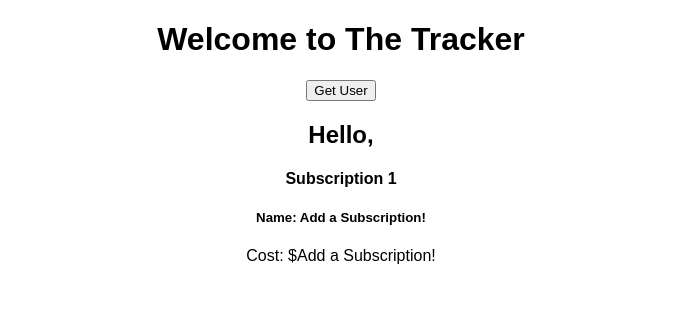
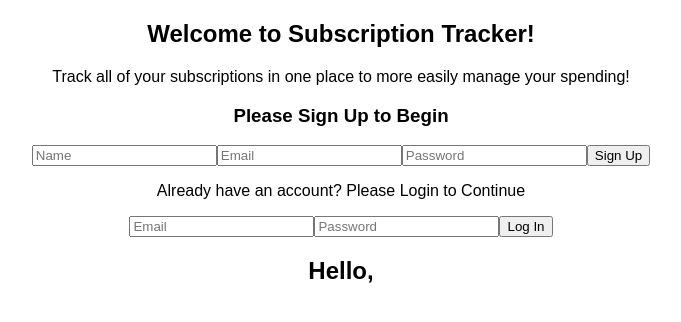
Before and after one commit to ninamutty/subscription-tracker-2, a React (Create React App) app: page / in a window 1280 px wide. Shown: the top 322 px of the page, without its empty margins (299-980 px from the left). Built offline with nearby package versions, Linux system fonts and the light colour scheme.

Commit message:
can create a new user

```diff
--- a/package.json
+++ b/package.json
@@ -7,7 +7,11 @@
   },
   "dependencies": {
     "react": "^15.4.2",
-    "react-dom": "^15.4.2"
+    "react-dom": "^15.4.2",
+    "react-redux": "^5.0.2",
+    "react-router": "^3.0.2",
+    "redux": "^3.6.0",
+    "redux-saga": "^0.14.3"
   },
   "scripts": {
     "start": "react-scripts start",
--- a/src/App.js
+++ b/src/App.js
@@ -1,13 +1,104 @@
 import React, { Component } from 'react';
 import './App.css';
-import User from './components/User'
+import { Link } from 'react-router';
 
 class App extends Component {
+  state = {
+    user: {},
+  }
+
+  parseJSON = (response) => {
+    return response.json();
+  }
+
+  handleNewUserSubmit(event) {
+    event.preventDefault();
+    console.log("In handleSubmit");
+
+    let name = event.target.elements[0].value;
+    let email = event.target.elements[1].value;
+    let password = event.target.elements[2].value;
+    let user = {name: name, email: email, password: password}
+    console.log(user);
+
+    console.log("In createUser");
+    fetch('http://localhost:8080/api/users', {
+      method: 'POST',
+      headers: {
+        'Accept': 'application/json',
+        'Content-Type': 'application/json',
+      },
+      body: JSON.stringify({
+        name: user.name,
+        email: user.email,
+        password: user.password,
+      })
+    }).then( (response) => {
+      return response.json();
+    }).then( (response) => {
+      this.setState({user: response.user})
+    }).catch(function(err) {
+      console.log(err);
+    });
+    // send to home page here
+    // browserHistory.push(path);
+  }
+
+  handleLoginSubmit(event) {
+    event.preventDefault();
+    console.log("In handleLoginSubmit");
+    let email = event.target.elements[0].value;
+    let password = event.target.elements[1].value;
+    let user = {email: email, password: password}
+    console.log(user);
+
+    console.log("In createUser");
+    fetch('http://localhost:8080/login', {
+      method: 'POST',
+      headers: {
+        'Accept': 'application/json',
+        'Content-Type': 'application/json',
+      },
+      body: JSON.stringify({
+        email: user.email,
+        password: user.password,
+      })
+    }).then( (response) => {
+      return response.json();
+    }).then( (response) => {
+      this.setState({user: response.user})
+    }).catch(function(err) {
+      console.log(err);
+    });
+    // send to home page here
+    // browserHistory.push(path);
+  }
+
+
+
   render() {
     return (
-      <div className="App">
-        <h1>Welcome to The Tracker</h1>
-        <User />
+      <div className="main-content App">
+        <h2>Welcome to Subscription Tracker! </h2>
+        <p>Track all of your subscriptions in one place to more easily manage your spending! </p>
+
+        <h3>Please Sign Up to Begin</h3>
+        <form onSubmit={this.handleNewUserSubmit}>
+          <input type="text" placeholder="Name"/>
+          <input type="text" placeholder="Email"/>
+          <input type="text" placeholder="Password"/>
+          <button type="submit">Sign Up</button>
+        </form>
+
+        <p>Already have an account? Please Login to Continue </p>
+        <form onSubmit={this.handleLoginSubmit}>
+          <input type="text" placeholder="Email"/>
+          <input type="text" placeholder="Password"/>
+          <button type="submit">Log In</button>
+        </form>
+
+        <h2> Hello, {this.state.user.name}</h2>
+
       </div>
     );
   }
--- /dev/null
+++ b/src/components/Home.js
@@ -0,0 +1,7 @@
+import React, { Component } from 'react';
+
+class Home extends Component {
+
+}
+
+export default Home;
--- /dev/null
+++ b/src/components/NotFound.js
@@ -0,0 +1,9 @@
+import React from 'react';
+
+const NotFound = () => (
+  <div className="main-content not-found">
+    <h2>Page Not Found</h2>
+  </div>
+);
+
+export default NotFound;
--- a/src/components/User.js
+++ b/src/components/User.js
@@ -11,13 +11,13 @@ class User extends Component {
   }
 
 
-
   getUser = (userID) => {
     fetch(`http://localhost:8080/api/users/${userID}`, {
       accept: 'application/json',
     }).then(this.parseJSON).then( (response) => {
       this.setState({user: response.user});
-      this.setState({subscriptions: this.state.user.subscriptions})
+      this.setState({subscriptions: this.state.user.subscriptions});
+      this.setState({trials: this.state.user.trials})
     }).catch(function(err) {
       console.log(err);
     });
--- a/src/index.js
+++ b/src/index.js
@@ -1,9 +1,9 @@
 import React from 'react';
 import ReactDOM from 'react-dom';
-import App from './App';
+import routes from './router.js';
 import './index.css';
 
 ReactDOM.render(
-  <App />,
+  routes,
   document.getElementById('root')
 );
--- /dev/null
+++ b/src/router.js
@@ -0,0 +1,22 @@
+// Libs
+import React from 'react';
+import { Router, Route, browserHistory, IndexRedirect } from 'react-router';
+
+// Components
+import App from './App';
+import Home from './components/Home';
+import NotFound from './components/NotFound';
+
+
+// Routes
+const routes = (
+  <Router history={browserHistory}>
+    <Route path="/" component={App} />
+  </Router>
+);
+
+export default routes;
+// <Route component={App}>
+//   <Route path="/" component={Home} />
+//   <Route path="*" component={NotFound} />
+// </Route>
```
Also changed, not shown: src/components/SubscriptionList.js (added, +15 -0 lines), src/components/Login.js (added), src/components/Subscription.js (added), src/components/Trial.js (added).
